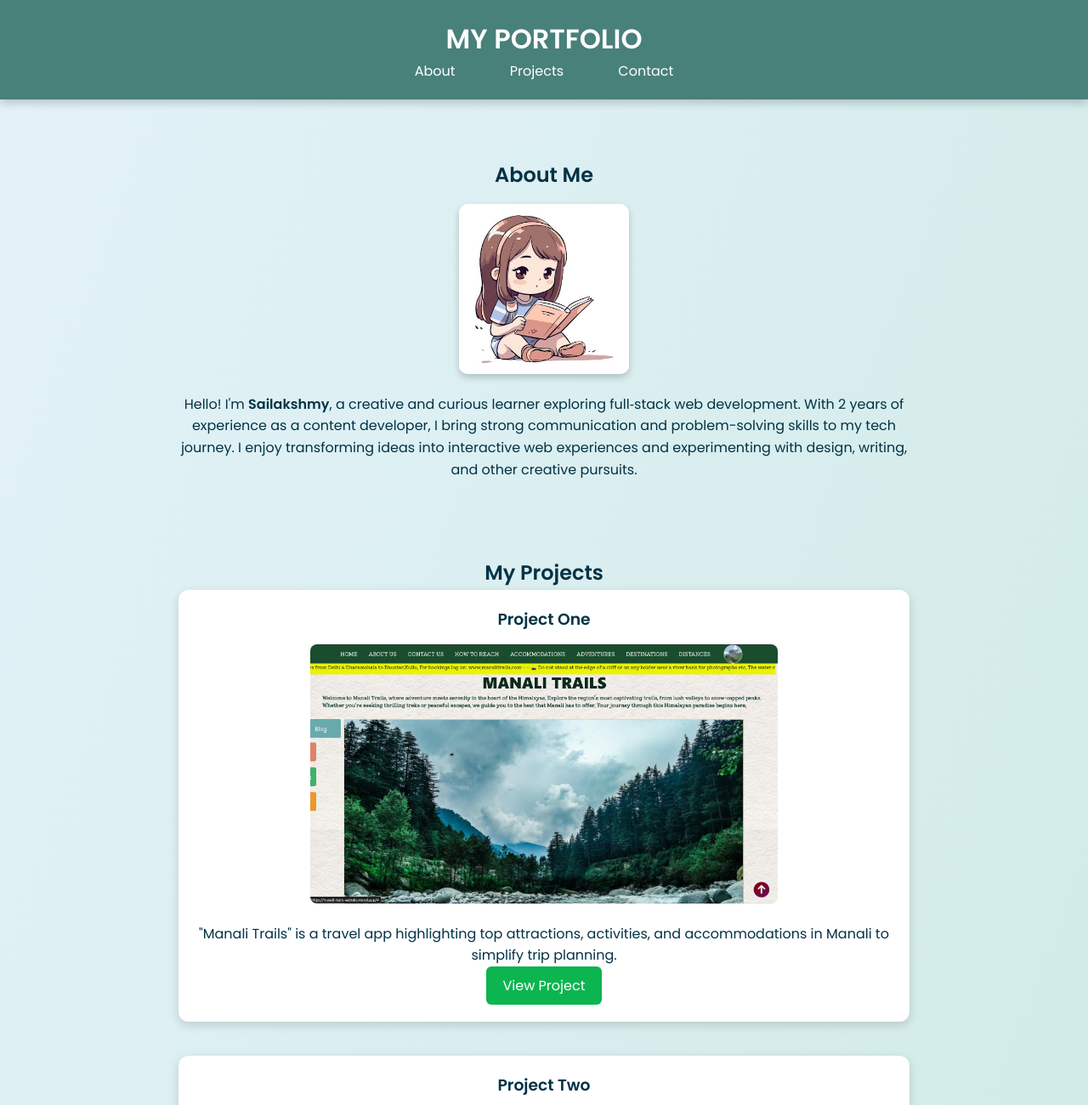
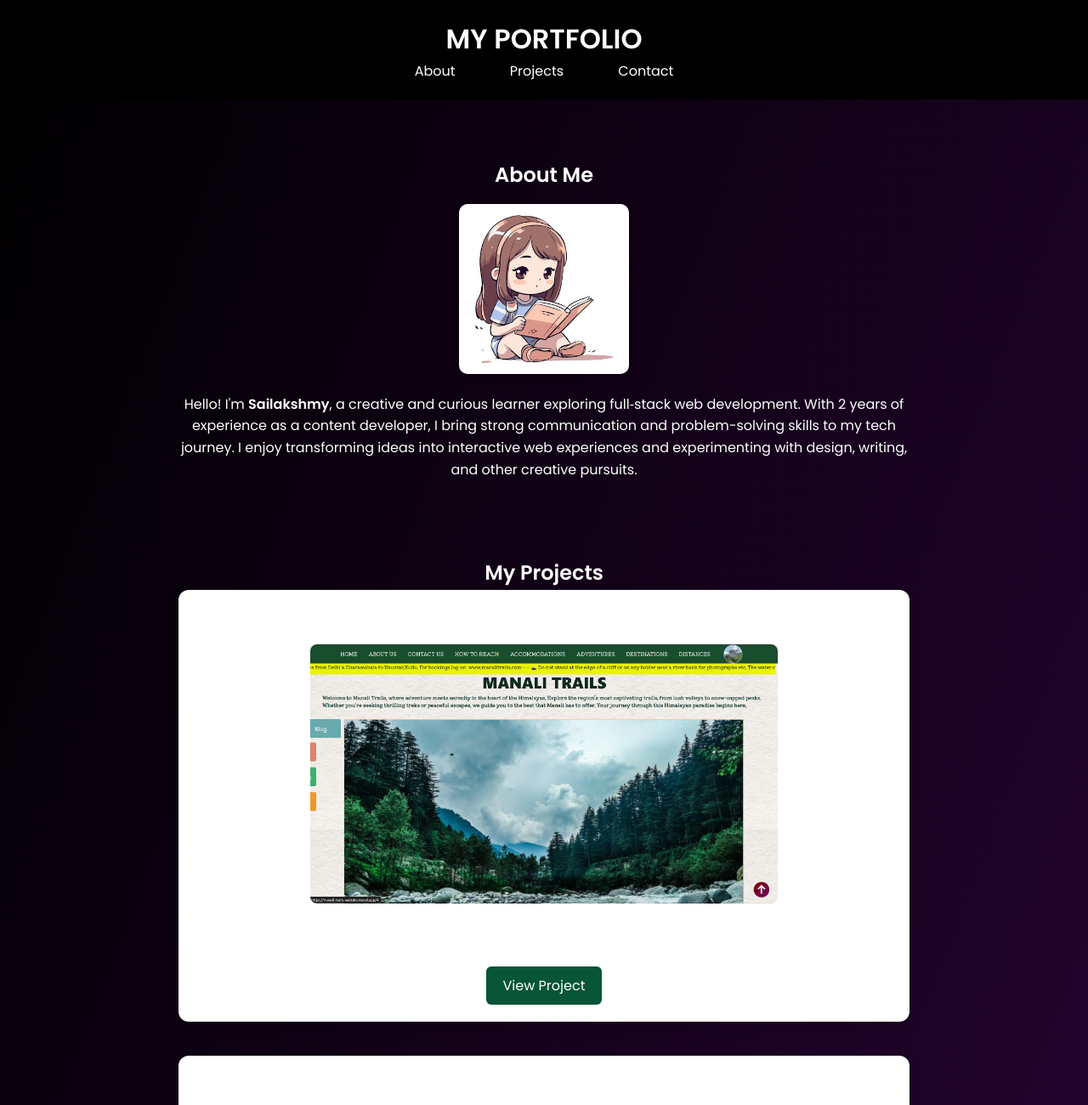
Before and after one commit to sailakshmie26/PortfolioCSS3, a plain HTML site: page index.html in a window 1280 px wide. Shown: the top 1300 px of the page at 85% size. Drawn offline with Linux system fonts and the light colour scheme.

Commit message:
second commit

```diff
--- a/css/style.css
+++ b/css/style.css
@@ -7,14 +7,14 @@ font-family: "Poppins", sans-serif;
 
 
 body {
-background: linear-gradient(to bottom right, #e3f2f9, #cbe8e0);
-color: #023245;
+background: linear-gradient(to bottom right, black, #310440);
+color: white;
 line-height: 1.6;
 }
 
 
 header {
-background: #48807a;
+background-color: black;
 padding: 20px 0;
 text-align: center;
 color: white;
@@ -58,7 +58,7 @@ box-shadow: 0 4px 8px rgba(0,0,0,0.2);
 
 .highlight {
 font-weight: 600;
-color: #023245;
+color: white;
 }
 
 .project {
@@ -87,7 +87,7 @@ margin: 15px 0;
 .project-link {
 display: inline-block;
 padding: 10px 20px;
-background: #0db550;
+background: #075537;
 color: white;
 border-radius: 6px;
 text-decoration: none;
@@ -125,7 +125,7 @@ border-color: #35a3e8;
 .btn {
 width: 160px;
 padding: 12px;
-background: #0db550;
+background: #075537;
 color: white;
 border: none;
 border-radius: 6px;
@@ -141,7 +141,7 @@ color: black;
 
 footer {
 text-align: center;
-background: #48807a;
+background: black;
 color: white;
 padding: 12px 0;
 margin-top: 40px;
```
Also changed, not shown: screenshots/Screenshot 1.jpg (added), screenshots/Screenshot 2.jpg (added), screenshots/Screenshot 3.jpg (added).
